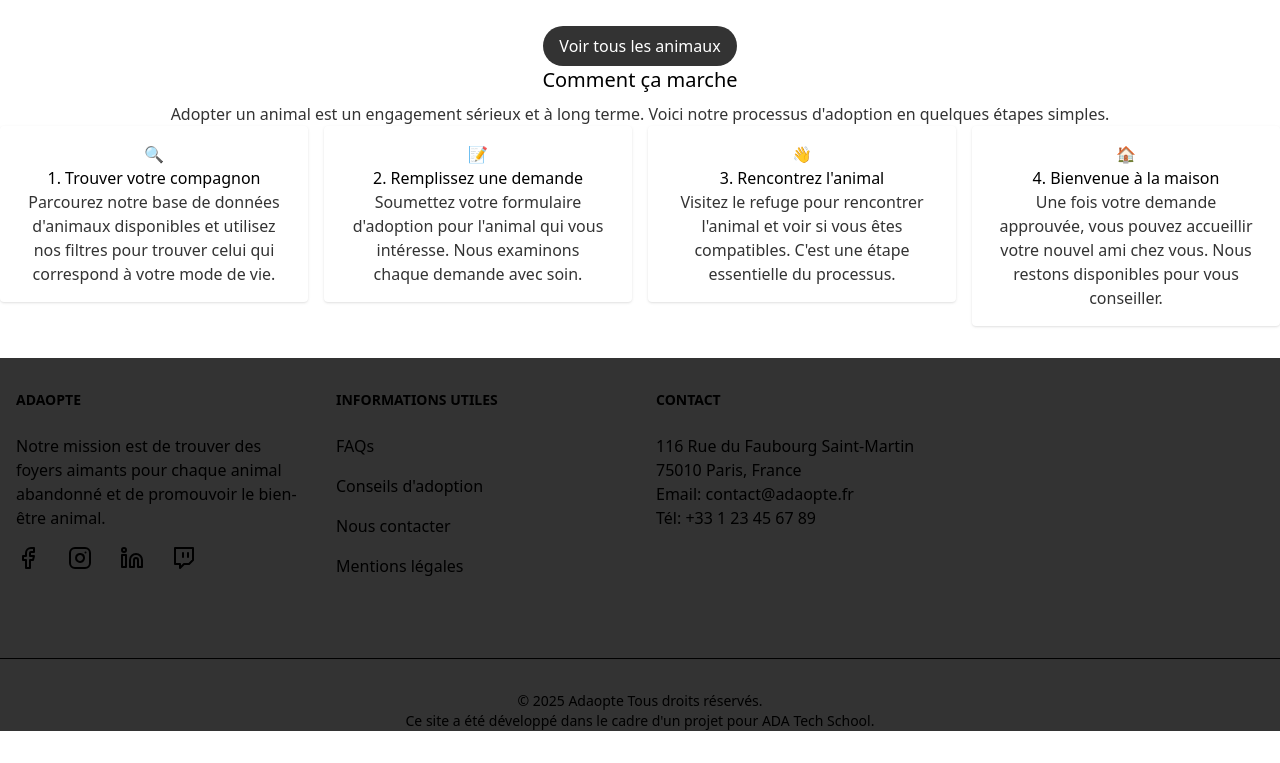
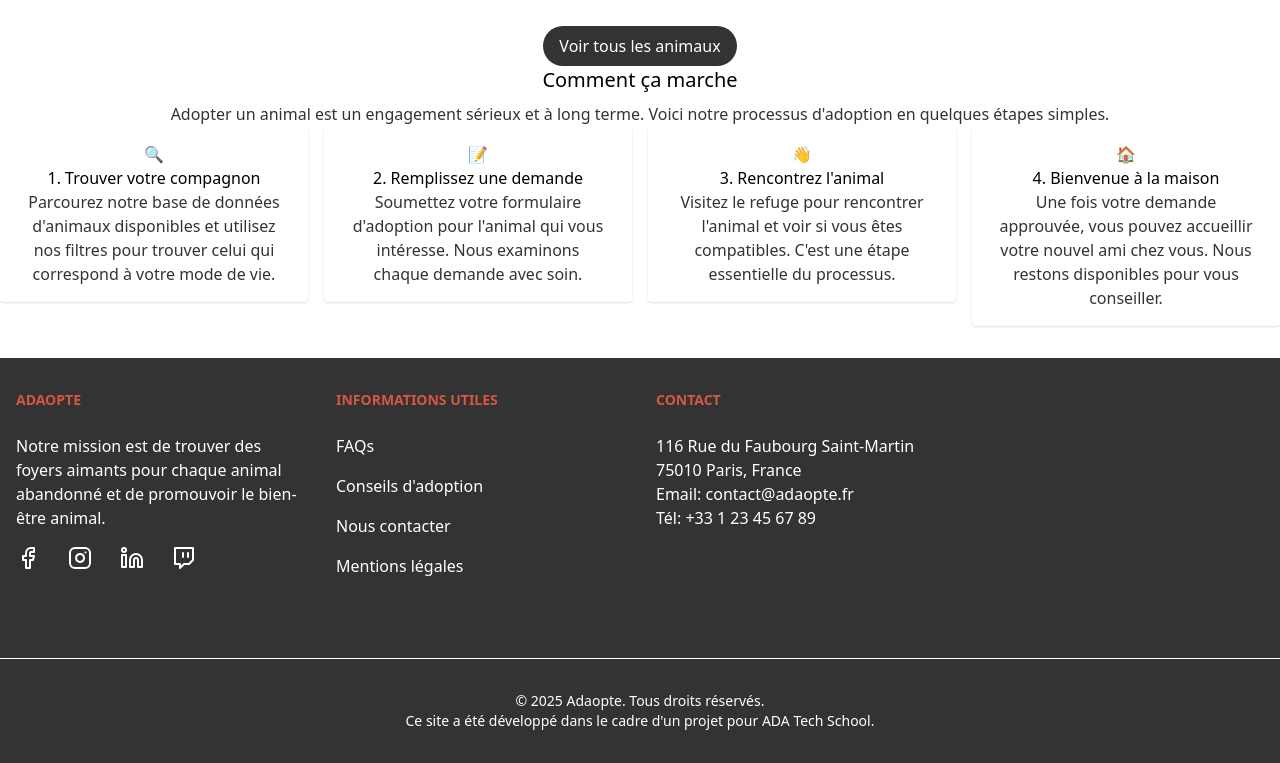
Before and after one commit to LucieSng/petadopte, a React (Vite) app: page /#/ in a window 1280 px wide. Shown: the part 2267-3030 px from the top of the page. Before the commit the page ends 2998 px from the top, so only its background shows below. Built offline with nearby package versions, Linux system fonts and the light colour scheme.

Commit message:
style : add style

```diff
--- a/src/components/Footer.tsx
+++ b/src/components/Footer.tsx
@@ -1,18 +1,16 @@
 const Footer = () => {
   return (
     <footer className="bg-[#333]">
-      <div className="mx-auto w-full max-w-screen-xl">
+      <div className="mx-auto w-full max-w-screen-xl text-white">
         <div className="grid grid-cols-2 gap-8 px-4 py-6 lg:py-8 md:grid-cols-4">
           <div>
-            <h2 className="mb-6 text-sm font-semibold text-heading uppercase">
+            <h2 className="text-[#d65645] mb-6 text-sm font-semibold text-heading uppercase">
               ADAOPTE
             </h2>
             <ul className="text-body font-medium">
               <li className="mb-4">
-                <a href="#" className=" hover:underline">
                 Notre mission est de trouver des foyers aimants pour chaque
                 animal abandonné et de promouvoir le bien-être animal.
-                </a>
               </li>
               <li className="mb-4">
                 <div className="flex mt-4 sm:justify-left md:mt-0 space-x-2 rtl:space-x-reverse">
@@ -93,7 +91,7 @@ const Footer = () => {
             </ul>
           </div>
           <div>
-            <h2 className="mb-6 text-sm font-semibold text-heading uppercase">
+            <h2 className="text-[#d65645] mb-6 text-sm font-semibold text-heading uppercase">
               Informations utiles
             </h2>
             <ul className="text-body font-medium">
@@ -120,27 +118,22 @@ const Footer = () => {
             </ul>
           </div>
           <div>
-            <h2 className="mb-6 text-sm font-semibold text-heading uppercase">
+            <h2 className="text-[#d65645] mb-6 text-sm font-semibold text-heading uppercase">
               Contact
             </h2>
             <ul className="text-body font-medium">
               <li className="mb-4">
-                <a href="#" className="hover:underline">
                 <p>116 Rue du Faubourg Saint-Martin</p>
                 <p>75010 Paris, France</p>
                 <p>Email: contact@adaopte.fr</p>
                 <p>Tél: +33 1 23 45 67 89</p>
-                </a>
               </li>
             </ul>
           </div>
         </div>
         <hr className="my-6 border-default sm:mx-auto lg:my-8" />
-        <span className="block text-sm text-body sm:text-center">
-          © 2025{" "}
-          <a href="https://flowbite.com/" class="hover:underline">
-            Adaopte Tous droits réservés.
-          </a>
+        <span className="block text-sm text-body sm:text-center pb-8">
+          © 2025 Adaopte. Tous droits réservés.
           <p>
             Ce site a été développé dans le cadre d'un projet pour ADA Tech
             School.
```
Lines whose indentation alone changed are shown as unchanged.
